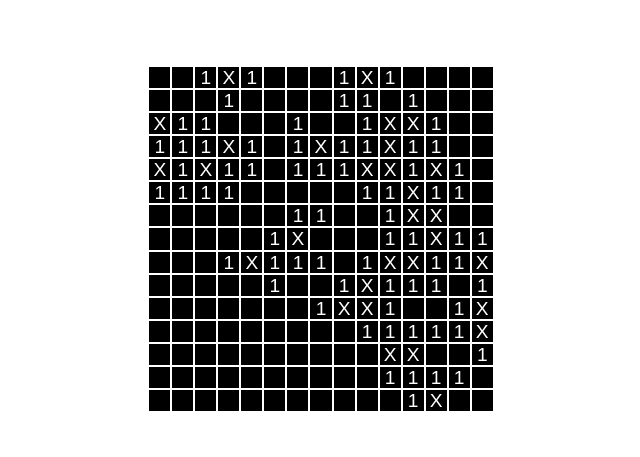
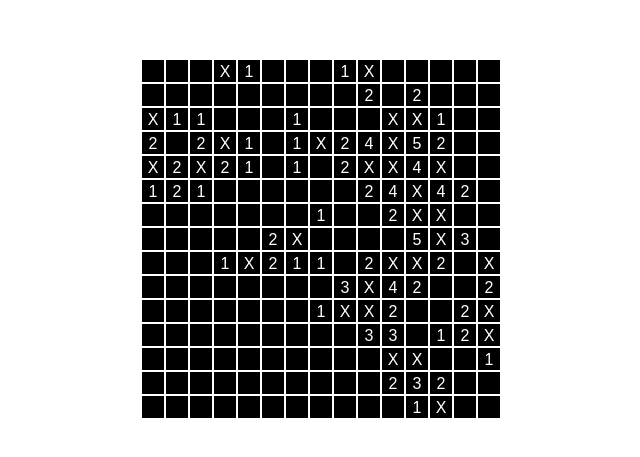
Before and after one commit to mbickell/minesweeper, a plain HTML site: page index.html in a window 1280 px wide. Shown: the part 161-618 px from the top of the page, without its empty margins (319-959 px from the left). Drawn offline with Linux system fonts and the light colour scheme.

Commit message:
Fully functioning minesweeper generator

```diff
--- a/main.js
+++ b/main.js
@@ -30,10 +30,10 @@ const generateRandomNegativeNumber = maxNum => {
 // insert mines into field based on whether or not a mine already exists in that location
 const generateMines = numOfMines => {
   while (numOfMines > 0) {
+    let randomY = generateRandomNumber(15);
     let randomX = generateRandomNumber(15);
-    let randomY = generateRandomNumber(15);
-    if (!mineField[randomX][randomY]) {
-      mineField[randomX].splice(randomY, 1, "X");
+    if (!mineField[randomY][randomX]) {
+      mineField[randomY].splice(randomX, 1, "X");
       numOfMines--;
     } else {
       null;
@@ -80,15 +80,15 @@ const generateRandomCoord = coord => {
 // adds clues to the game field
 const addClues = numOfClues => {
   while (numOfClues > 0) {
-    mineField.forEach((row, xCoord) => {
-      row.forEach((square, yCoord) => {
+    mineField.forEach((row, yCoord) => {
+      row.forEach((square, xCoord) => {
         if (square === "X") {
+          let randomY = generateRandomCoord(yCoord);
+          randomY ? null : (randomY = 0);
           let randomX = generateRandomCoord(xCoord);
           randomX ? null : (randomX = 0);
-          let randomY = generateRandomCoord(yCoord);
-          randomY ? null : (randomY = 0);
-          if (!mineField[randomX][randomY]) {
-            mineField[randomX].splice(randomY, 1, 1);
+          if (!mineField[randomY][randomX]) {
+            mineField[randomY].splice(randomX, 1, 1);
             numOfClues--;
           }
         }
@@ -97,23 +97,45 @@ const addClues = numOfClues => {
   }
 };
 
+const getNeighbour = (array, currentY, yOffset, currentX, xOffset) => {
+  return array[currentY + yOffset][currentX + xOffset] ? array[currentY + yOffset][currentX + xOffset] : 0
+}
+
+// Loops through array, checks all neighbouring cells of clues and changed 1 to the appropriate number
+// This can definitely be written more concisely
+const incrementClues = () => {
+mineField.forEach((row, yCoord) => {
+  row.forEach((square, xCoord) => {
+    if(square === 1) {
+      let counter = 0;
+      let topLeft = (mineField[yCoord - 1]) ? getNeighbour(mineField, yCoord, -1, xCoord, -1) : 0;
+      let top = (mineField[yCoord - 1]) ? (mineField[yCoord - 1][xCoord]) ? mineField[yCoord - 1][xCoord] : 0 : 0;
+      let topRight = (mineField[yCoord - 1]) ? (mineField[yCoord - 1][xCoord + 1]) ? mineField[yCoord - 1][xCoord + 1] : 0 : 0;
+      let right = (mineField[yCoord]) ? (mineField[yCoord][xCoord + 1]) ? mineField[yCoord][xCoord + 1] : 0 : 0;
+      let bottomRight = (mineField[yCoord + 1]) ? (mineField[yCoord + 1][xCoord + 1]) ? mineField[yCoord + 1][xCoord + 1] : 0 : 0;
+      let bottom = (mineField[yCoord + 1]) ? (mineField[yCoord + 1][xCoord]) ? mineField[yCoord + 1][xCoord] : 0 : 0;
+      let bottomLeft = (mineField[yCoord + 1]) ? (mineField[yCoord + 1][xCoord - 1]) ? mineField[yCoord + 1][xCoord - 1] : 0 : 0;
+      let left = (mineField[yCoord]) ? (mineField[yCoord][xCoord - 1]) ? mineField[yCoord][xCoord - 1] : 0 : 0;
+
+      topLeft === "X" ? counter++ : null;
+      top === "X" ? counter++ : null;
+      topRight === "X" ? counter++ : null;
+      right === "X" ? counter++ : null;
+      bottomRight === "X" ? counter++ : null;
+      bottom === "X" ? counter++ : null;
+      bottomLeft === "X" ? counter++ : null;
+      left === "X" ? counter++ : null;
+
+      mineField[yCoord].splice(xCoord, 1, counter)
+    }
+  })
+})
+};
 
 
 
 mineField = generateMineField(15, 15);
-// console.log(mineField);
-const test = () => {
-  mineField.forEach((row, xCoord) => {
-    // let x = xCoord
-    row.forEach((square, yCoord) => {
-      // let randomX = generateRandomCoord(x)
-      console.log(xCoord)
-      console.log(yCoord)
-      // return randomX
-    })
-  });
-}
 generateMines(30);
-addClues(70);
+addClues(50);
+incrementClues();
 insertField(mineField);
-// console.log(generateRandomNumber(2) + generateRandomNegativeNumber(-2));
--- a/styles.css
+++ b/styles.css
@@ -3,17 +3,17 @@
   margin: 0;
   box-sizing: border-box;
   font-family: Arial, Helvetica, sans-serif;
-  /* background-color: black; */
   color: white
 }
 
 main {
   display: flex;
+  flex-wrap: nowrap;
   flex-direction: column;
   justify-content: center;
   align-items: center;
   height: 100vh;
-  font-size: 1.2em;
+  font-size: 2vh;
 }
 
 p {
@@ -25,9 +25,9 @@ span {
   vertical-align: bottom;
   background-color: black;
   display: inline-block;
-  width: 1.2em;
-  height: 1.2em;
+  width: 3vh;
+  height: 3vh;
   text-align: center;
+  padding: 0.2vw;
   border: 1px solid white;
-  /* margin: auto 1px; */
 }
```
